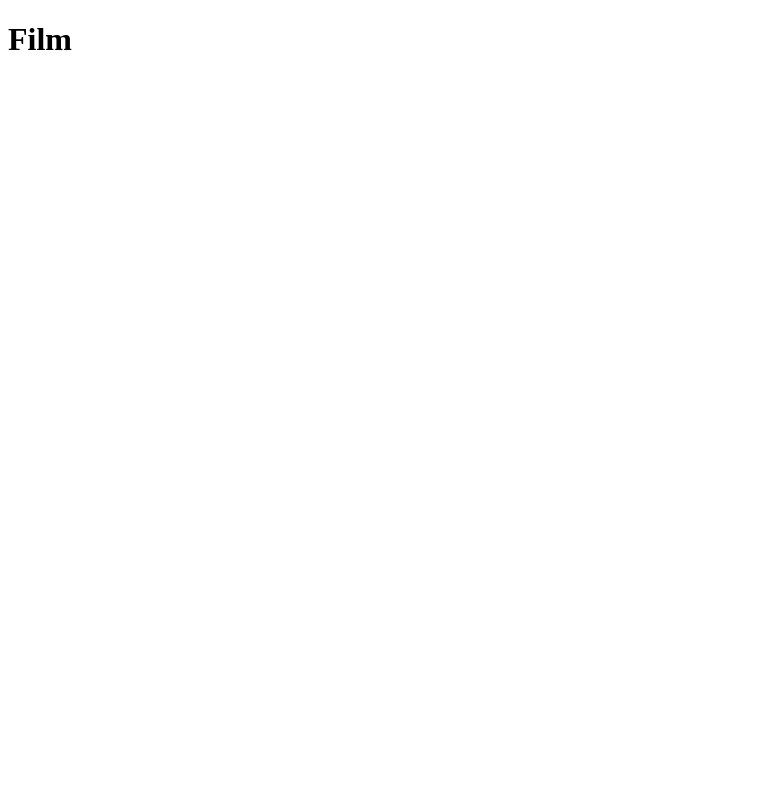
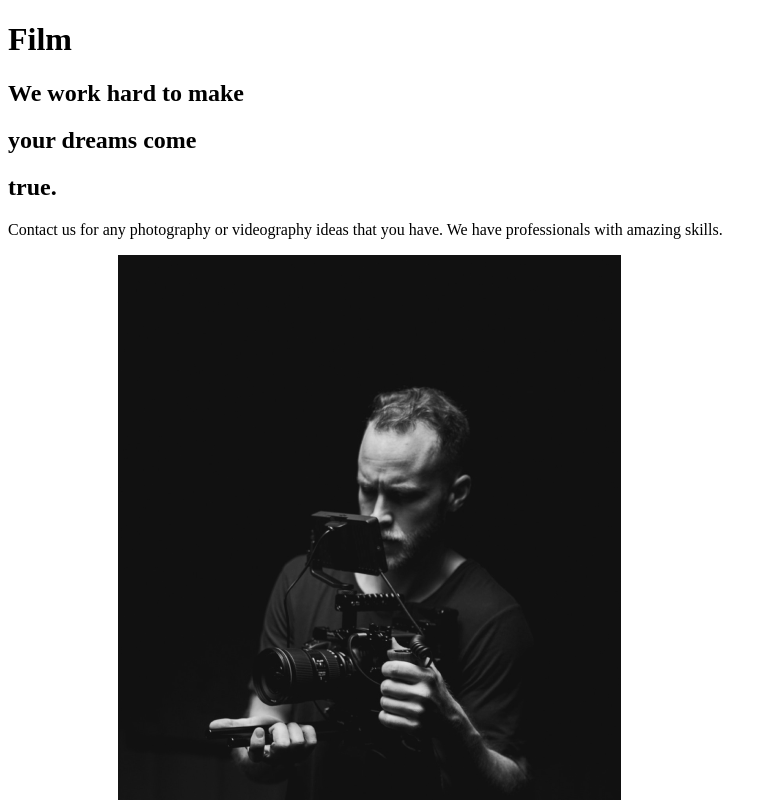
Before and after one commit to rigglet/deved-portfolio, a React (Create React App) app: page / in a window 1280 px wide. Shown: the top 800 px of the page, without its empty margins (0-777 px from the left). Built offline with nearby package versions, Linux system fonts and the light colour scheme.

Commit message:
2. About Us

```diff
--- a/src/App.js
+++ b/src/App.js
@@ -1,7 +1,11 @@
+//import pages
+import AboutUs from "./pages/AboutUs";
+
 function App() {
   return (
     <div className="App">
       <h1>Film</h1>
+      <AboutUs />
     </div>
   );
 }
--- /dev/null
+++ b/src/components/AboutSection.js
@@ -0,0 +1,32 @@
+import react from "react";
+import home1 from "../img/home1.png";
+
+const AboutSection = () => {
+  return (
+    <div>
+      <div className="description">
+        <div className="title">
+          <div className="hide">
+            <h2>We work hard to make</h2>
+          </div>
+          <div className="hide">
+            <h2>
+              your <span>dreams</span> come
+            </h2>
+          </div>
+          <div className="hide">
+            <h2>true.</h2>
+          </div>
+        </div>
+        <p>
+          Contact us for any photography or videography ideas that you have. We
+          have professionals with amazing skills.
+        </p>
+        <button>Contact us here</button>
+        <img src={home1} alt="Guy with a camera" />
+      </div>
+    </div>
+  );
+};
+
+export default AboutSection;
--- /dev/null
+++ b/src/pages/AboutUs.js
@@ -0,0 +1,9 @@
+import react from "react";
+//import page components
+import AboutSection from "../components/AboutSection";
+
+const AboutUs = () => {
+  return <AboutSection />;
+};
+
+export default AboutUs;
```
Also changed, not shown: 1 other file (tests, documents, lock files or other folders).
